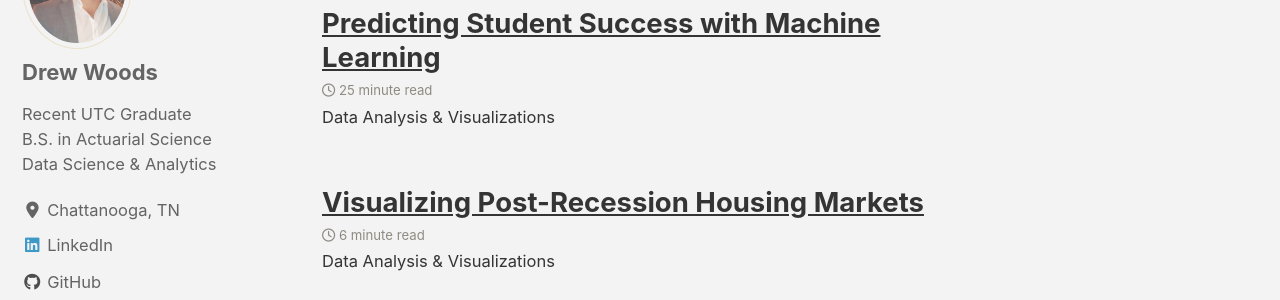
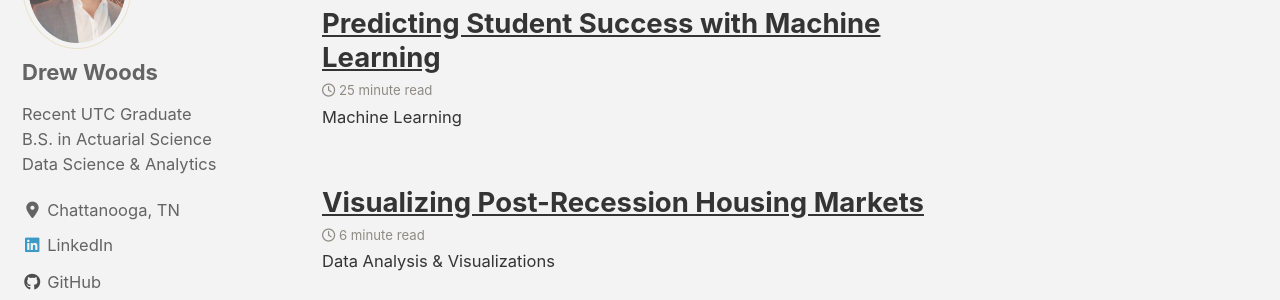
Before and after one commit to backdoordata/backdoordata.github.io, a Jekyll site: the page built from index.html, in a window 1280 px wide and 900 px high, scrolled down 454 px. Shown: the part 153-453 px from the top of the window. Built offline with Jekyll 4.4.1, drawn with Linux system fonts in a browser that asks for light colours; cached includes are drawn as plain includes; nearby versions of some CDN libraries; the list of posts is cut into pages by our own code.

Commit message:
ML Proj1

```diff
--- a/_posts/2020-03-22-Math_Students_ML.md
+++ b/_posts/2020-03-22-Math_Students_ML.md
@@ -1,7 +1,7 @@
 ---
 title: "Predicting Student Success with Machine Learning"
 date: 2020-03-22
-tags: [Data Analysis & Visualization] # Make Changes
+tags: [Machine Learning] # Make Changes
 breadcrumbs: true
 header:
     overlay_image: "/images/classroom-header.png"
@@ -9,7 +9,7 @@ header:
     actions:
       - label: "Download Dataset"
         url: "https://www.kaggle.com/janiobachmann/math-students"
-excerpt: "Data Analysis & Visualizations"
+excerpt: "Machine Learning"
 
 toc: true
 toc_label: " Workflow :"
```
Also changed, not shown: _pages/about.md (+1 -1 lines).
